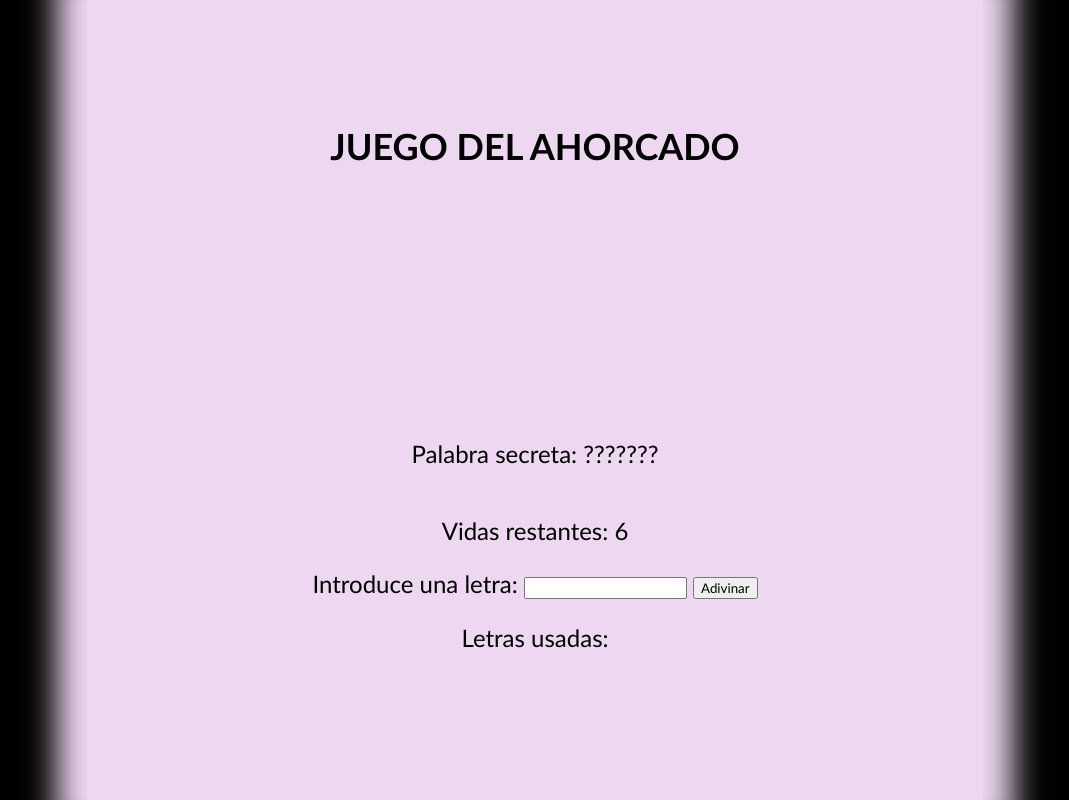
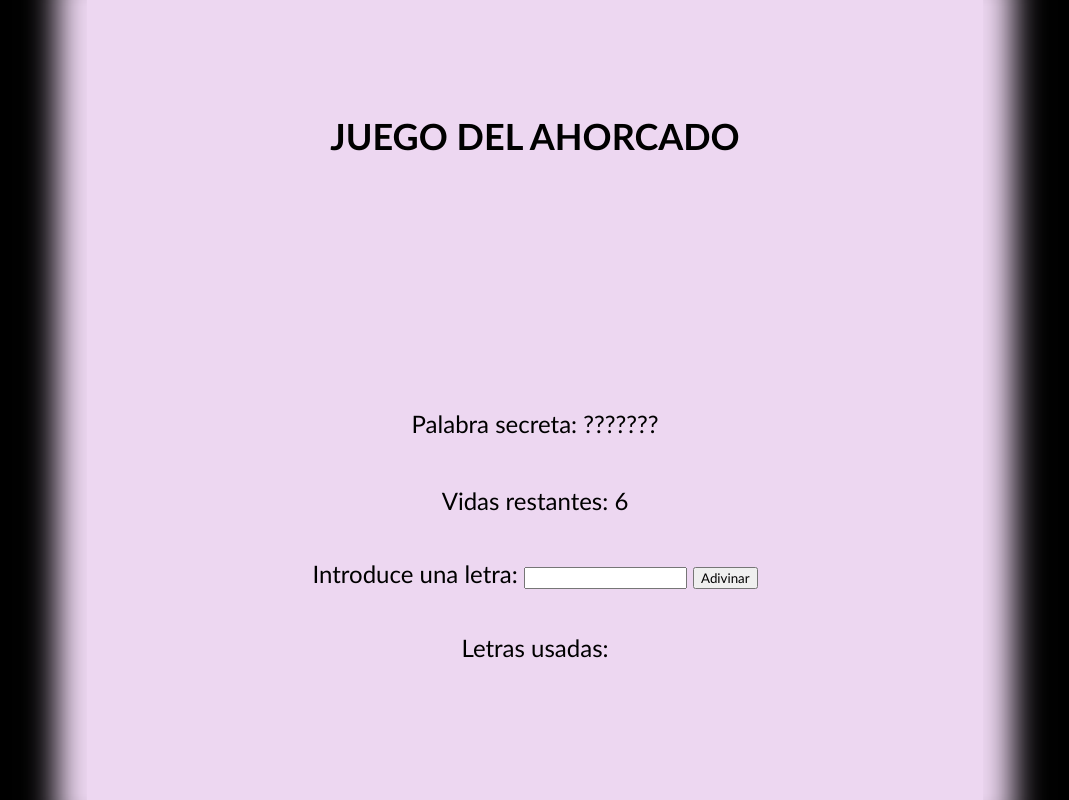
Before and after one commit to Jusaca01/AEV1_Despliegue, a PHP site: page / in a window 1280 px wide. Shown: the whole page, without its empty margins (105-1174 px from the left). Run offline with PHP 8.4, Linux system fonts and the light colour scheme.

Commit message:
añado padding a form

```diff
--- a/style.css
+++ b/style.css
@@ -43,3 +43,7 @@ p,
 form {
     text-align: center;
 }
+
+form {
+    padding: 20px;
+}
```
